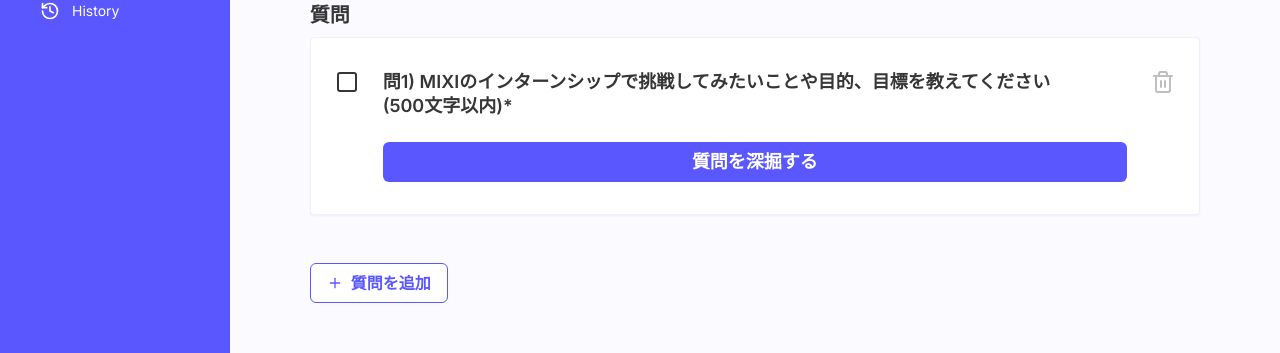
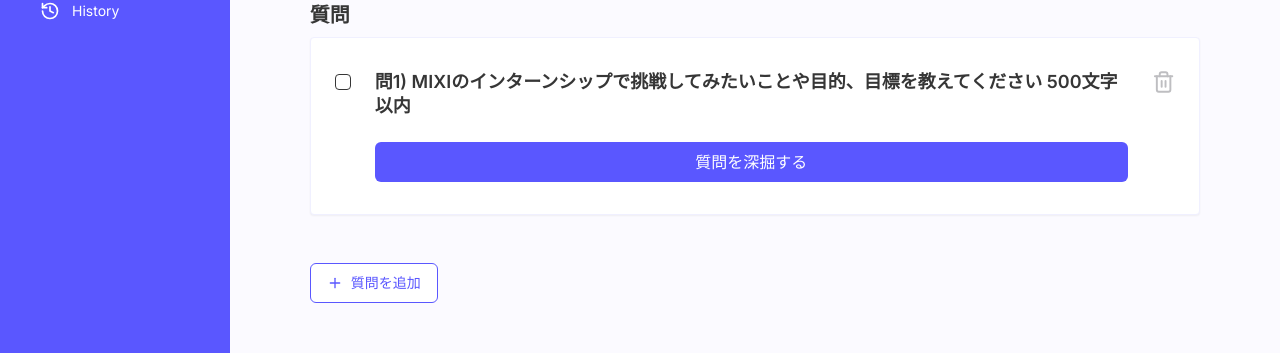
Before and after one commit to SomaTakata/dev-quest, a Next.js app: page /dashboard/1 in a window 1280 px wide. Shown: the part 215-568 px from the top of the page. Built offline with nearby package versions, Linux system fonts and the light colour scheme; no server answers.

Commit message:
feat: 🎸 add checkbox

```diff
--- a/app/(dashboard)/_components/QuestionCard.tsx
+++ b/app/(dashboard)/_components/QuestionCard.tsx
@@ -2,12 +2,13 @@
 
 import { Button } from "@/components/ui/button";
 import { Card } from "@/components/ui/card";
+import { Checkbox } from "@/components/ui/checkbox";
 import { Check, Loader2, Square, Trash2 } from "lucide-react";
 import { useState } from "react";
 
-type ButtonState = "available" | "loading" | "completed";
+type ButtonStateType = "available" | "loading" | "completed";
 type ButtonProperties = {
-  [state in ButtonState]: {
+  [state in ButtonStateType]: {
     text: string;
     disabled?: boolean;
     icon?: JSX.Element;
@@ -30,21 +31,20 @@
 };
 
 const QuestionCard = () => {
-  const [buttonState, setButtonState] = useState<ButtonState>("available");
+  const [buttonState, setButtonState] = useState<ButtonStateType>("available");
 
   return (
     <Card className=" h-[178px] px-6 py-8 rounded-sm">
       <div className="flex">
-        <Square size={24} className="" />
+        <Checkbox className="border-secondary mt-1" />
         <div className="grow mx-6 text-lg font-semibold leading-6">
           <p>
             問1)
             MIXIのインターンシップで挑戦してみたいことや目的、目標を教えてください
-            <br />
-            (500文字以内)*
+            500文字以内
           </p>
           <Button
-            className="mt-6 w-full text-lg font-semibold bg-primary"
+            className="mt-6 w-full text-base  bg-primary"
             disabled={buttonProperties[buttonState].disabled}
             onClick={() => {
               setButtonState("loading");
--- a/app/(dashboard)/dashboard/[taskid]/page.tsx
+++ b/app/(dashboard)/dashboard/[taskid]/page.tsx
@@ -29,7 +29,7 @@
         <div className="mt-10 w-full">
           <p className=" text-xl font-bold mb-2">質問</p>
           <QuestionCard />
-          <Button className="mt-12 font-semibold text-md bg-[#FFFFFF] text-primary hover:text-[#FFFFFF] border border-primary">
+          <Button className="mt-12   bg-[#FFFFFF] text-primary hover:text-[#FFFFFF] border border-primary">
             <Plus className="mr-2 h-4 w-4" />
             質問を追加
           </Button>
--- /dev/null
+++ b/components/ui/checkbox.tsx
@@ -0,0 +1,30 @@
+"use client"
+
+import * as React from "react"
+import * as CheckboxPrimitive from "@radix-ui/react-checkbox"
+import { Check } from "lucide-react"
+
+import { cn } from "@/lib/utils"
+
+const Checkbox = React.forwardRef<
+  React.ElementRef<typeof CheckboxPrimitive.Root>,
+  React.ComponentPropsWithoutRef<typeof CheckboxPrimitive.Root>
+>(({ className, ...props }, ref) => (
+  <CheckboxPrimitive.Root
+    ref={ref}
+    className={cn(
+      "peer h-4 w-4 shrink-0 rounded-sm border border-primary ring-offset-background focus-visible:outline-none focus-visible:ring-2 focus-visible:ring-ring focus-visible:ring-offset-2 disabled:cursor-not-allowed disabled:opacity-50 data-[state=checked]:bg-primary data-[state=checked]:text-primary-foreground",
+      className
+    )}
+    {...props}
+  >
+    <CheckboxPrimitive.Indicator
+      className={cn("flex items-center justify-center text-current")}
+    >
+      <Check className="h-4 w-4" />
+    </CheckboxPrimitive.Indicator>
+  </CheckboxPrimitive.Root>
+))
+Checkbox.displayName = CheckboxPrimitive.Root.displayName
+
+export { Checkbox }
--- a/package.json
+++ b/package.json
@@ -11,6 +11,7 @@
   "dependencies": {
     "@clerk/nextjs": "^4.29.5",
     "@hookform/resolvers": "^3.3.4",
+    "@radix-ui/react-checkbox": "^1.0.4",
     "@radix-ui/react-dialog": "^1.0.5",
     "@radix-ui/react-label": "^2.0.2",
     "@radix-ui/react-progress": "^1.0.3",
```
Also changed, not shown: 1 other file (tests, documents, lock files or other folders).
